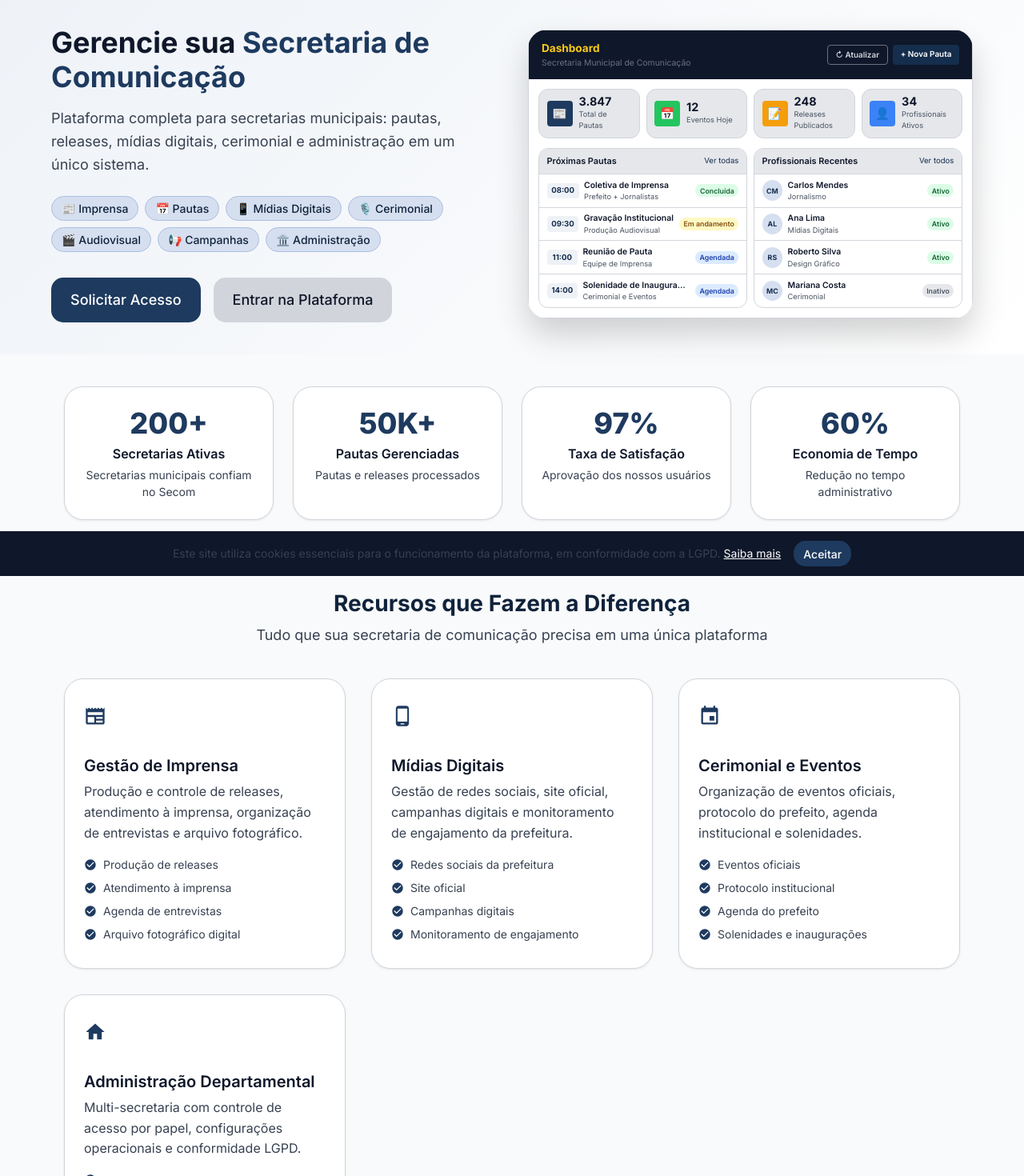
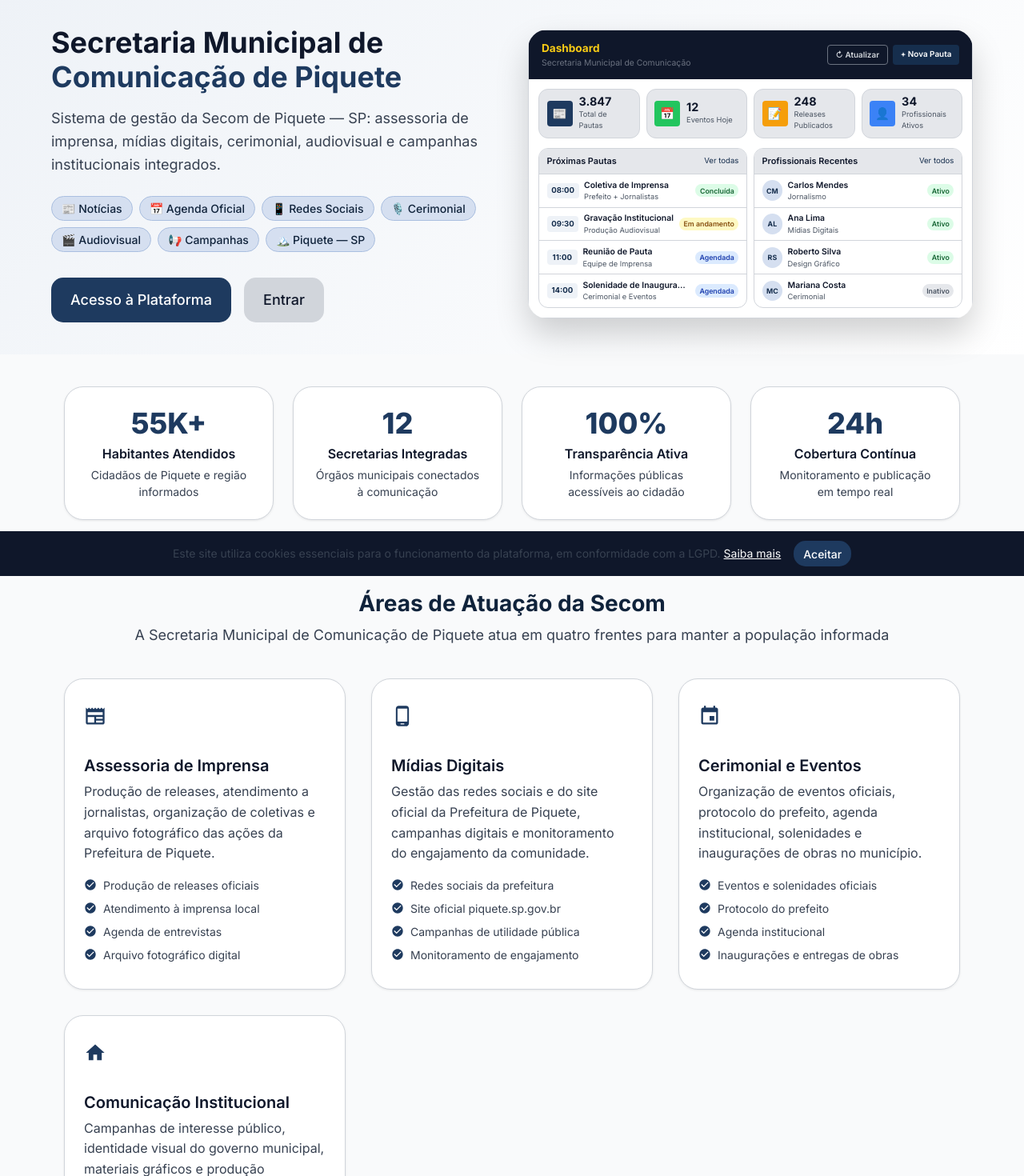
Before and after one commit to jreinaldodasilva/secomvsaas, a React (Vite) app: page / in a window 1280 px wide. Shown: the part 80-1550 px from the top of the page at 80% size. Built offline with nearby package versions, Linux system fonts and the light colour scheme; no server answers.

Commit message:
content: update landing page for Secom Piquete SP municipality

```diff
--- a/src/components/Landing/CtaSection.tsx
+++ b/src/components/Landing/CtaSection.tsx
@@ -8,8 +8,8 @@ export function ContactSection() {
   return (
     <section className={pageStyles.sectionAlt} id="contact">
       <SectionHeader
-        title="Entre em Contato"
-        desc="Fale conosco e descubra como o Secom pode modernizar sua secretaria de comunicação"
+        title="Entre em Contato com a Secom"
+        desc="Fale com a Secretaria Municipal de Comunicação de Piquete — SP"
       />
       <motion.div
         className={pageStyles.contactWrap}
@@ -35,17 +35,17 @@ export function CtaSection() {
       transition={{ duration: 0.5, ease: [0.25, 0.1, 0.25, 1] }}
     >
       <h2 className={pageStyles.ctaTitle}>
-        Pronto para Modernizar sua Secretaria de Comunicação?
+        Secretaria Municipal de Comunicação de Piquete — SP
       </h2>
       <p className={pageStyles.ctaDesc}>
-        Gestão eficiente · Pautas organizadas · Dados centralizados · Suporte especializado
+        Transparência ativa · Informação de qualidade · Comunicação a serviço do cidadão
       </p>
       <div className={pageStyles.ctaActions}>
         <button className={`btn btn-primary btn-lg ${pageStyles.ctaBtnPrimary}`} onClick={() => navigate('/register')}>
-          Solicitar Demonstração
+          Acesso à Plataforma
         </button>
         <button className={`btn btn-lg ${pageStyles.ctaBtnOutline}`} onClick={() => navigate('/login')}>
-          Entrar na Plataforma
+          Entrar
         </button>
       </div>
     </motion.section>
--- a/src/components/Landing/FeaturesSection.tsx
+++ b/src/components/Landing/FeaturesSection.tsx
@@ -8,8 +8,8 @@ export function FeaturesSection() {
   return (
     <section className={pageStyles.section} id="features">
       <SectionHeader
-        title="Recursos que Fazem a Diferença"
-        desc="Tudo que sua secretaria de comunicação precisa em uma única plataforma"
+        title="Áreas de Atuação da Secom"
+        desc="A Secretaria Municipal de Comunicação de Piquete atua em quatro frentes para manter a população informada"
       />
       <AnimatedGrid className={pageStyles.grid}>
         {FEATURES.map(f => (
--- a/src/components/Landing/HeroSection.tsx
+++ b/src/components/Landing/HeroSection.tsx
@@ -18,22 +18,22 @@ export function HeroSection() {
       <div className={pageStyles.heroContent}>
         <div className={pageStyles.heroText}>
           <h1 className={pageStyles.heroTitle}>
-            Gerencie sua{' '}
-            <span className={pageStyles.heroHighlight}>Secretaria de Comunicação</span>
+            Secretaria Municipal de{' '}
+            <span className={pageStyles.heroHighlight}>Comunicação de Piquete</span>
           </h1>
           <p className={pageStyles.heroSubtitle}>
-            Plataforma completa para secretarias municipais: pautas, releases,
-            mídias digitais, cerimonial e administração em um único sistema.
+            Sistema de gestão da Secom de Piquete — SP: assessoria de imprensa,
+            mídias digitais, cerimonial, audiovisual e campanhas institucionais integrados.
           </p>
           <div className={pageStyles.heroPills}>
             {PILLS.map(p => <span key={p} className={styles.pill}>{p}</span>)}
           </div>
           <div className={pageStyles.heroActions}>
             <button className="btn btn-primary btn-lg" onClick={() => navigate('/register')}>
-              Solicitar Acesso
+              Acesso à Plataforma
             </button>
             <button className="btn btn-secondary btn-lg" onClick={() => navigate('/login')}>
-              Entrar na Plataforma
+              Entrar
             </button>
           </div>
         </div>
--- a/src/components/Landing/LgpdSection.tsx
+++ b/src/components/Landing/LgpdSection.tsx
@@ -30,7 +30,7 @@ export function LgpdSection() {
         <div>
           <SectionHeader
             title="Conformidade com a LGPD"
-            desc="Proteção de dados pessoais de cidadãos e servidores conforme a Lei Geral de Proteção de Dados"
+            desc="Proteção de dados pessoais de cidadãos e servidores do município de Piquete conforme a Lei Geral de Proteção de Dados"
             align="left"
           />
           <AnimatedGrid className={pageStyles.lgpdGrid}>
--- a/src/components/Landing/ModulesSection.tsx
+++ b/src/components/Landing/ModulesSection.tsx
@@ -10,8 +10,8 @@ export function ModulesSection() {
   return (
     <section className={pageStyles.sectionAlt} id="modules">
       <SectionHeader
-        title="Módulos da Plataforma"
-        desc="Solução completa para secretarias municipais de comunicação"
+        title="Módulos do Sistema"
+        desc="Ferramentas integradas para a gestão completa da comunicação municipal de Piquete"
       />
       <AnimatedGrid className={`${pageStyles.grid} ${pageStyles.gridModules}`}>
         {MODULES.map(mod => (
@@ -34,7 +34,7 @@ export function ModulesSection() {
               className={`btn ${mod.highlight ? 'btn-primary' : 'btn-secondary'}`}
               onClick={() => navigate('/login')}
             >
-              Acessar
+              Acessar Sistema
             </button>
           </AnimatedItem>
         ))}
--- a/src/components/Landing/TestimonialsSection.tsx
+++ b/src/components/Landing/TestimonialsSection.tsx
@@ -8,8 +8,8 @@ export function TestimonialsSection() {
   return (
     <section className={pageStyles.section}>
       <SectionHeader
-        title="O que Nossos Clientes Dizem"
-        desc="Histórias reais de gestores que modernizaram a comunicação pública"
+        title="A Secom em Ação"
+        desc="Como a Secretaria Municipal de Comunicação de Piquete organiza a informação pública"
       />
       <AnimatedGrid className={`${pageStyles.grid} ${pageStyles.gridTestimonials}`}>
         {TESTIMONIALS.map(t => (
--- a/src/components/Landing/VisualBanner.tsx
+++ b/src/components/Landing/VisualBanner.tsx
@@ -7,8 +7,8 @@ export function VisualBanner() {
   return (
     <section className={pageStyles.sectionAlt}>
       <SectionHeader
-        title="Feito para a Comunicação Pública"
-        desc="Da produção do release à cobertura do evento, tudo integrado"
+        title="Comunicação Pública em Piquete"
+        desc="Da coletiva de imprensa à cobertura do evento, a Secom registra e divulga cada ação do município"
       />
       <AnimatedGrid className={pageStyles.visualGrid}>
         {VISUAL_IMAGES.map(img => (
--- a/src/components/Landing/landing.data.ts
+++ b/src/components/Landing/landing.data.ts
@@ -43,93 +43,93 @@ export interface VisualImage {
 }
 
 export const PILLS = [
-  '📰 Imprensa', '📅 Pautas', '📱 Mídias Digitais',
-  '🎙️ Cerimonial', '🎬 Audiovisual', '📢 Campanhas', '🏛️ Administração',
+  '📰 Notícias', '📅 Agenda Oficial', '📱 Redes Sociais',
+  '🎙️ Cerimonial', '🎬 Audiovisual', '📢 Campanhas', '🏔️ Piquete — SP',
 ];
 
 export const STATS: Stat[] = [
-  { value: '200+', label: 'Secretarias Ativas',  desc: 'Secretarias municipais confiam no Secom' },
-  { value: '50K+', label: 'Pautas Gerenciadas',  desc: 'Pautas e releases processados' },
-  { value: '97%',  label: 'Taxa de Satisfação',  desc: 'Aprovação dos nossos usuários' },
-  { value: '60%',  label: 'Economia de Tempo',   desc: 'Redução no tempo administrativo' },
+  { value: '55K+', label: 'Habitantes Atendidos',  desc: 'Cidadãos de Piquete e região informados' },
+  { value: '12',   label: 'Secretarias Integradas', desc: 'Órgãos municipais conectados à comunicação' },
+  { value: '100%', label: 'Transparência Ativa',    desc: 'Informações públicas acessíveis ao cidadão' },
+  { value: '24h',  label: 'Cobertura Contínua',     desc: 'Monitoramento e publicação em tempo real' },
 ];
 
 export const FEATURES: Feature[] = [
   {
     icon: 'newspaper',
-    title: 'Gestão de Imprensa',
-    desc: 'Produção e controle de releases, atendimento à imprensa, organização de entrevistas e arquivo fotográfico.',
-    benefits: ['Produção de releases', 'Atendimento à imprensa', 'Agenda de entrevistas', 'Arquivo fotográfico digital'],
+    title: 'Assessoria de Imprensa',
+    desc: 'Produção de releases, atendimento a jornalistas, organização de coletivas e arquivo fotográfico das ações da Prefeitura de Piquete.',
+    benefits: ['Produção de releases oficiais', 'Atendimento à imprensa local', 'Agenda de entrevistas', 'Arquivo fotográfico digital'],
   },
   {
     icon: 'phone',
     title: 'Mídias Digitais',
-    desc: 'Gestão de redes sociais, site oficial, campanhas digitais e monitoramento de engajamento da prefeitura.',
-    benefits: ['Redes sociais da prefeitura', 'Site oficial', 'Campanhas digitais', 'Monitoramento de engajamento'],
+    desc: 'Gestão das redes sociais e do site oficial da Prefeitura de Piquete, campanhas digitais e monitoramento do engajamento da comunidade.',
+    benefits: ['Redes sociais da prefeitura', 'Site oficial piquete.sp.gov.br', 'Campanhas de utilidade pública', 'Monitoramento de engajamento'],
   },
   {
     icon: 'event',
     title: 'Cerimonial e Eventos',
-    desc: 'Organização de eventos oficiais, protocolo do prefeito, agenda institucional e solenidades.',
-    benefits: ['Eventos oficiais', 'Protocolo institucional', 'Agenda do prefeito', 'Solenidades e inaugurações'],
+    desc: 'Organização de eventos oficiais, protocolo do prefeito, agenda institucional, solenidades e inaugurações de obras no município.',
+    benefits: ['Eventos e solenidades oficiais', 'Protocolo do prefeito', 'Agenda institucional', 'Inaugurações e entregas de obras'],
   },
   {
     icon: 'home',
-    title: 'Administração Departamental',
-    desc: 'Multi-secretaria com controle de acesso por papel, configurações operacionais e conformidade LGPD.',
-    benefits: ['Multi-secretaria', 'RBAC com perfis', 'Auditoria completa', 'Conformidade LGPD'],
+    title: 'Comunicação Institucional',
+    desc: 'Campanhas de interesse público, identidade visual do governo municipal, materiais gráficos e produção audiovisual das ações da prefeitura.',
+    benefits: ['Campanhas de saúde e educação', 'Identidade visual do governo', 'Materiais gráficos oficiais', 'Vídeos institucionais'],
   },
 ];
 
 export const MODULES: Module[] = [
-  { name: 'Imprensa',              emoji: '📰', features: ['Produção de releases', 'Atendimento à mídia', 'Agenda de entrevistas', 'Arquivo fotográfico'], highlight: false },
-  { name: 'Pautas e Agendamentos', emoji: '📅', features: ['Gestão de pautas', 'Conflitos automáticos', 'Notificações', 'Histórico completo'],           highlight: true  },
-  { name: 'Mídias Digitais',       emoji: '📱', features: ['Redes sociais', 'Site oficial', 'Campanhas digitais', 'Monitoramento'],                        highlight: false },
-  { name: 'Cerimonial e Eventos',  emoji: '🎙️', features: ['Eventos oficiais', 'Protocolo institucional', 'Agenda do prefeito', 'Solenidades'],            highlight: false },
-  { name: 'Administração',         emoji: '🏛️', features: ['Multi-secretaria', 'Controle de acesso', 'Auditoria completa', 'Conformidade LGPD'],           highlight: false },
+  { name: 'Assessoria de Imprensa', emoji: '📰', features: ['Releases e comunicados', 'Atendimento à mídia', 'Agenda de entrevistas', 'Arquivo fotográfico'],  highlight: false },
+  { name: 'Agenda e Pautas',        emoji: '📅', features: ['Agenda do prefeito', 'Pautas da secretaria', 'Notificações automáticas', 'Histórico de eventos'], highlight: true  },
+  { name: 'Mídias Digitais',        emoji: '📱', features: ['Redes sociais', 'Site oficial', 'Campanhas digitais', 'Monitoramento'],                           highlight: false },
+  { name: 'Cerimonial e Eventos',   emoji: '🎙️', features: ['Eventos oficiais', 'Protocolo institucional', 'Solenidades', 'Inaugurações de obras'],            highlight: false },
+  { name: 'Produção Audiovisual',   emoji: '🎬', features: ['Cobertura de eventos', 'Vídeos institucionais', 'Fotografia oficial', 'Arquivo de mídia'],        highlight: false },
 ];
 
 export const TESTIMONIALS: Testimonial[] = [
   {
     id: '1',
-    name: 'Carlos Mendes',
-    role: 'Secretário de Comunicação',
-    company: 'Prefeitura de São Paulo',
+    name: 'Equipe de Imprensa',
+    role: 'Assessoria de Comunicação',
+    company: 'Prefeitura de Piquete — SP',
     rating: 5,
     avatar: 'https://images.unsplash.com/photo-1612349317150-e413f6a5b16d?w=64&h=64&fit=crop&crop=face',
-    content: 'O Secom transformou a gestão da nossa secretaria. Conseguimos organizar toda a produção de conteúdo e o relacionamento com a imprensa de forma muito mais eficiente.',
+    content: 'O sistema centralizou toda a produção de conteúdo da secretaria. Releases, agenda do prefeito e cobertura de eventos agora estão organizados em um único lugar, com acesso fácil para toda a equipe.',
   },
   {
     id: '2',
-    name: 'Marina Silva',
-    role: 'Coordenadora de Imprensa',
-    company: 'Secretaria de Comunicação — Campinas',
+    name: 'Diretoria de Mídias Digitais',
+    role: 'Gestão de Redes Sociais',
+    company: 'Secom Piquete — SP',
     rating: 5,
     avatar: 'https://images.unsplash.com/photo-1559839734-2b71ea197ec2?w=64&h=64&fit=crop&crop=face',
-    content: 'O controle de pautas e releases resolveu um problema que tínhamos há anos. Agora toda a equipe sabe exatamente o status de cada demanda.',
+    content: 'A gestão das redes sociais e do site oficial ficou muito mais ágil. Conseguimos publicar as ações da prefeitura em tempo real e manter a população de Piquete sempre bem informada.',
   },
   {
     id: '3',
-    name: 'Roberto Costa',
-    role: 'Chefe de Gabinete',
-    company: 'Secretaria Municipal de Comunicação — Curitiba',
+    name: 'Coordenação de Cerimonial',
+    role: 'Cerimonial e Eventos',
+    company: 'Secom Piquete — SP',
     rating: 5,
     avatar: 'https://images.unsplash.com/photo-1582750433449-648ed127bb54?w=64&h=64&fit=crop&crop=face',
-    content: 'O módulo de cerimonial e eventos nos ajudou a organizar toda a agenda institucional do prefeito. Excelente ferramenta para a comunicação pública.',
+    content: 'O controle da agenda institucional e dos eventos oficiais do município melhorou muito. Solenidades, inaugurações e entregas de obras são registradas e divulgadas com muito mais organização.',
   },
 ];
 
 export const LGPD_CARDS: LgpdCard[] = [
-  { emoji: '🛡️', title: 'Base Legal para Tratamento',  desc: 'Dados tratados com base legal definida: consentimento, obrigação legal ou interesse legítimo.' },
-  { emoji: '📋', title: 'Consentimento Documentado',    desc: 'Registro digital com versão, data e assinatura eletrônica.' },
-  { emoji: '🔍', title: 'Direito de Acesso',            desc: 'Cidadãos consultam seus dados a qualquer momento pelo portal.' },
-  { emoji: '🗑️', title: 'Direito ao Esquecimento',     desc: 'Exclusão de dados com rastreabilidade e prazo de atendimento.' },
+  { emoji: '🛡️', title: 'Base Legal para Tratamento',  desc: 'Dados tratados com base legal definida: consentimento, obrigação legal ou interesse legítimo do poder público.' },
+  { emoji: '📋', title: 'Consentimento Documentado',    desc: 'Registro digital com versão, data e assinatura eletrônica do cidadão.' },
+  { emoji: '🔍', title: 'Direito de Acesso',            desc: 'Cidadãos de Piquete consultam seus dados a qualquer momento pelo portal.' },
+  { emoji: '🗑️', title: 'Direito ao Esquecimento',     desc: 'Exclusão de dados com rastreabilidade e prazo de atendimento garantido.' },
   { emoji: '📤', title: 'Portabilidade de Dados',       desc: 'Exportação em formato estruturado para transferência a outro sistema.' },
-  { emoji: '🔒', title: 'Segurança e Criptografia',     desc: 'Dados criptografados em repouso e em trânsito com logs de auditoria.' },
+  { emoji: '🔒', title: 'Segurança e Criptografia',     desc: 'Dados criptografados em repouso e em trânsito com logs de auditoria completos.' },
 ];
 
 export const VISUAL_IMAGES: VisualImage[] = [
-  { src: 'https://images.unsplash.com/photo-1504711434969-e33886168f5c?w=480&h=300&fit=crop', alt: 'Coletiva de imprensa',           label: 'Gestão de Imprensa' },
-  { src: 'https://images.unsplash.com/photo-1611162617213-7d7a39e9b1d7?w=480&h=300&fit=crop', alt: 'Mídias digitais e redes sociais', label: 'Mídias Digitais' },
-  { src: 'https://images.unsplash.com/photo-1540575467063-178a50c2df87?w=480&h=300&fit=crop', alt: 'Evento institucional',            label: 'Cerimonial e Eventos' },
+  { src: 'https://images.unsplash.com/photo-1504711434969-e33886168f5c?w=480&h=300&fit=crop', alt: 'Coletiva de imprensa municipal',    label: 'Assessoria de Imprensa' },
+  { src: 'https://images.unsplash.com/photo-1611162617213-7d7a39e9b1d7?w=480&h=300&fit=crop', alt: 'Gestão de redes sociais oficiais',  label: 'Mídias Digitais' },
+  { src: 'https://images.unsplash.com/photo-1540575467063-178a50c2df87?w=480&h=300&fit=crop', alt: 'Solenidade e evento institucional', label: 'Cerimonial e Eventos' },
 ];
```
